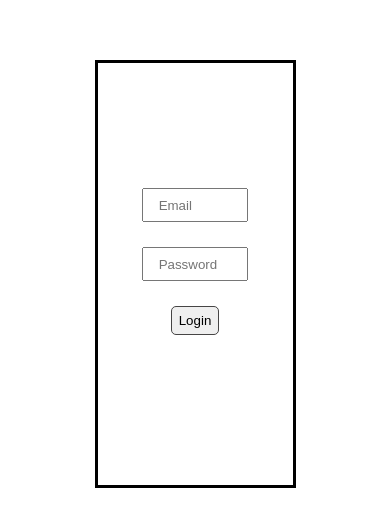
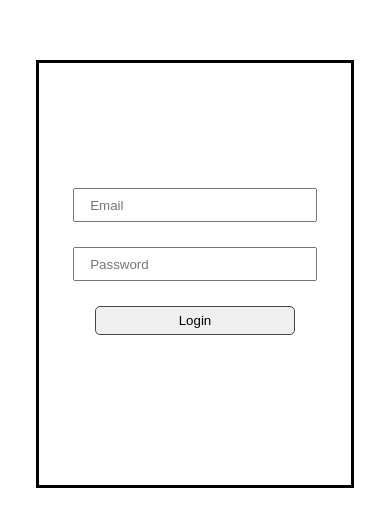
Before and after one commit to sandeshstha1222/Ecommerce-Project, a React (Create React App) app in the folder frontend/: page / in a window 390 px wide. Shown: the part 148-674 px from the top of the page. Built offline with nearby package versions, Linux system fonts and the light colour scheme.

Commit message:
responsive update

```diff
--- a/frontend/src/components/login/Login.js
+++ b/frontend/src/components/login/Login.js
@@ -28,7 +28,7 @@ function Login() {
       <div className="login">
         <div className="input">
           <input
-            type="text"
+            type="email"
             name="email"
             placeholder="Email"
             value={form.email}
--- a/frontend/src/components/login/login.css
+++ b/frontend/src/components/login/login.css
@@ -39,4 +39,17 @@
   padding: 6px;
   border-radius: 5px;
   border: 1px solid rgb(70, 69, 69);
+  cursor: pointer;
 }
+
+@media screen and (max-width: 1000px) {
+  .login-form .login {
+    width: 80%;
+  }
+  .login-form .input {
+    width: 80%;
+  }
+  .login-form .input button {
+    width: 80%;
+  }
+} ;
```
